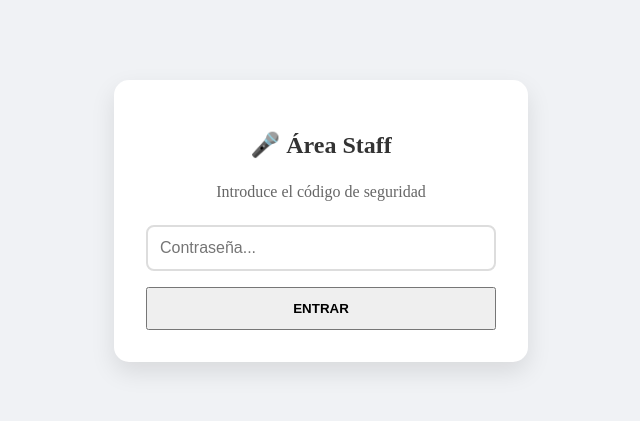
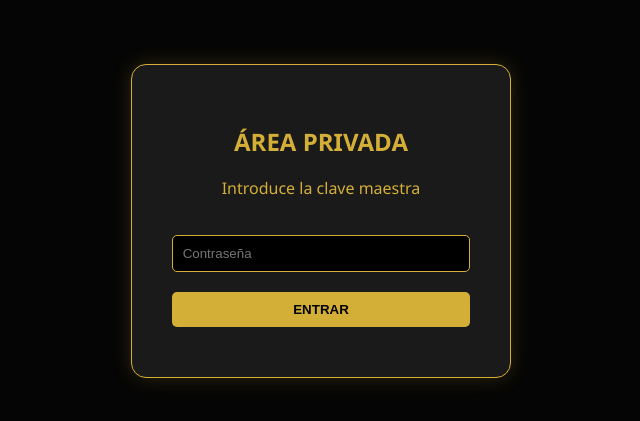
Before and after one commit to mlopfer07-droid/mi-karaoke-bar, a plain HTML site: page src/main/resources/static/login.html in a window 1280 px wide. Shown: the part 179-600 px from the top of the page, without its empty margins (319-959 px from the left). Drawn offline with Linux system fonts and the light colour scheme.

Commit message:
Update login.html

```diff
--- a/src/main/resources/static/login.html
+++ b/src/main/resources/static/login.html
@@ -3,87 +3,38 @@
 <head>
     <meta charset="UTF-8">
     <meta name="viewport" content="width=device-width, initial-scale=1.0">
-    <title>Acceso Staff - Karaoke Bar</title>
-    <link rel="stylesheet" href="style.css">
+    <title>Acceso Administrador - Karaoke MOËT</title>
     <style>
-        body {
-            display: flex;
-            justify-content: center;
-            align-items: center;
-            min-height: 100vh;
-            margin: 0;
-            background-color: #f0f2f5; /* O el color de fondo de tu bar */
-        }
-        .login-card {
-            background: white;
-            padding: 2rem;
-            border-radius: 15px;
-            box-shadow: 0 10px 25px rgba(0,0,0,0.1);
-            width: 100%;
-            max-width: 350px;
-            text-align: center;
-        }
-        .login-card h2 {
-            margin-bottom: 1.5rem;
-            color: #333;
-        }
-        input[type="password"] {
-            width: 100%;
-            padding: 12px;
-            margin-bottom: 1rem;
-            border: 2px solid #ddd;
-            border-radius: 8px;
-            box-sizing: border-box;
-            font-size: 1rem;
-        }
-        .btn-login {
-            width: 100%;
-            padding: 12px;
-            font-weight: bold;
-            text-transform: uppercase;
-        }
-        #error-msg {
-            color: #ff4d4d;
-            font-size: 0.9rem;
-            margin-bottom: 1rem;
-            display: none;
-        }
+        body { background: #050505; color: #d4af37; font-family: 'Segoe UI', sans-serif; display: flex; justify-content: center; align-items: center; height: 100vh; margin: 0; }
+        .login-card { background: #1a1a1a; padding: 40px; border-radius: 15px; border: 1px solid #d4af37; text-align: center; box-shadow: 0 0 20px rgba(212, 175, 55, 0.2); }
+        input { background: #000; border: 1px solid #d4af37; color: #fff; padding: 10px; margin: 20px 0; border-radius: 5px; width: 100%; box-sizing: border-box; }
+        button { background: #d4af37; color: #000; border: none; padding: 10px 20px; border-radius: 5px; font-weight: bold; cursor: pointer; width: 100%; }
+        #error { color: #ff4d4d; font-size: 12px; margin-top: 10px; }
     </style>
 </head>
 <body>
-
     <div class="login-card">
-        <h2>🎤 Área Staff</h2>
-        <p style="color: #666; margin-bottom: 1.5rem;">Introduce el código de seguridad</p>
-
-        <input type="password" id="adminPass" placeholder="Contraseña...">
-        <div id="error-msg">Contraseña incorrecta</div>
-
-        <button onclick="verificar()" class="btn btn-login">Entrar</button>
+        <h2>ÁREA PRIVADA</h2>
+        <p>Introduce la clave maestra</p>
+        <input type="password" id="pass" placeholder="Contraseña">
+        <button onclick="validar()">ENTRAR</button>
+        <div id="error"></div>
     </div>
 
     <script>
-        function verificar() {
-            const entrada = document.getElementById('adminPass').value;
-            // --- CAMBIA ESTA CLAVE POR LA QUE TÚ QUIERAS ---
-            const claveSecreta = "KARAOKE_VIP";
+        function validar() {
+            const passInput = document.getElementById('pass').value;
+            const error = document.getElementById('error');
 
-            if (entrada === claveSecreta) {
-                // Creamos la "llave" en la sesión del navegador
-                sessionStorage.setItem('admin_auth', 'true');
-                // Redirigimos al administrador
+            // AQUÍ PONES TU CONTRASEÑA (Cámbiala por la que quieras)
+            if (passInput === "MOET2026") {
+                // Guardamos un "ticket" en el navegador para que sepa que estamos logueados
+                sessionStorage.setItem('sesionAdmin', 'activa');
                 window.location.href = "admin.html";
             } else {
-                const msg = document.getElementById('error-msg');
-                msg.style.display = 'block';
-                document.getElementById('adminPass').value = "";
+                error.innerText = "CONTRASEÑA INCORRECTA";
             }
         }
-
-        // Para entrar también pulsando la tecla Enter
-        document.getElementById('adminPass').addEventListener('keypress', function (e) {
-            if (e.key === 'Enter') verificar();
-        });
     </script>
 </body>
 </html>
```
